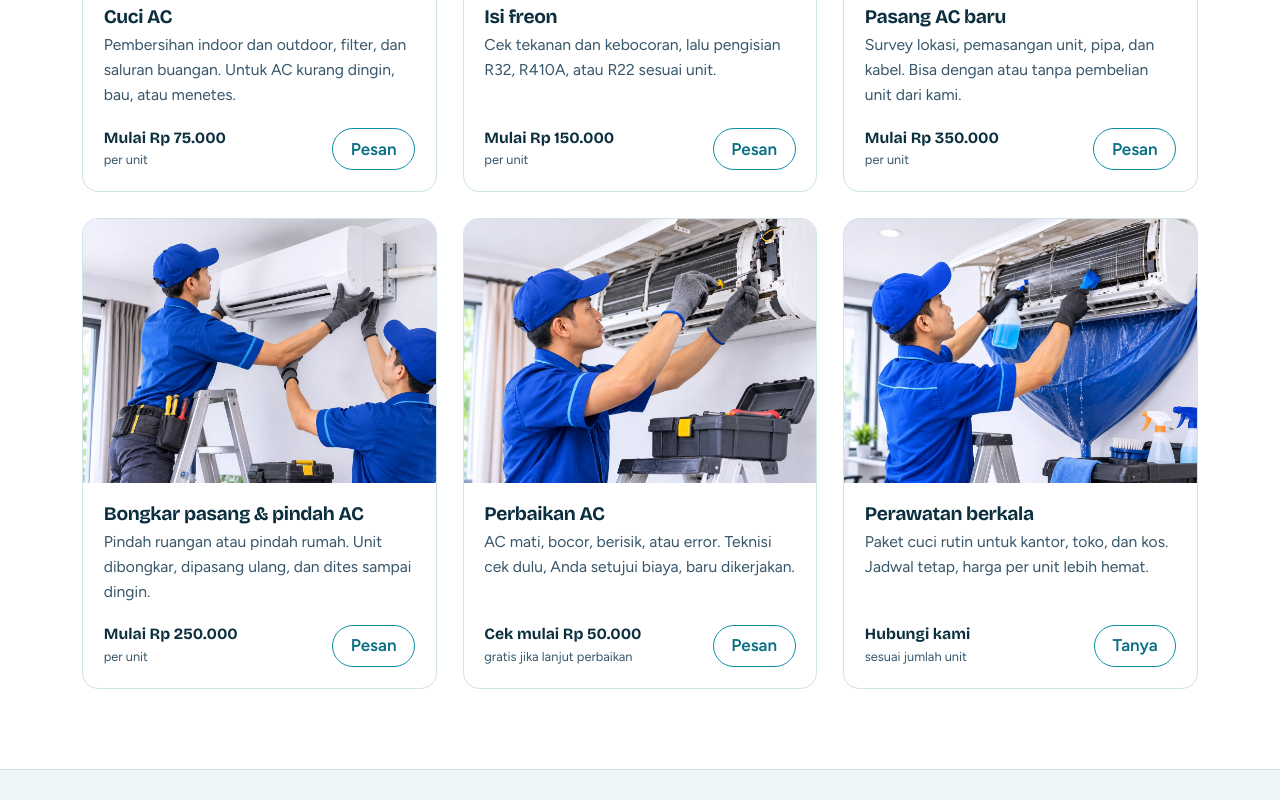
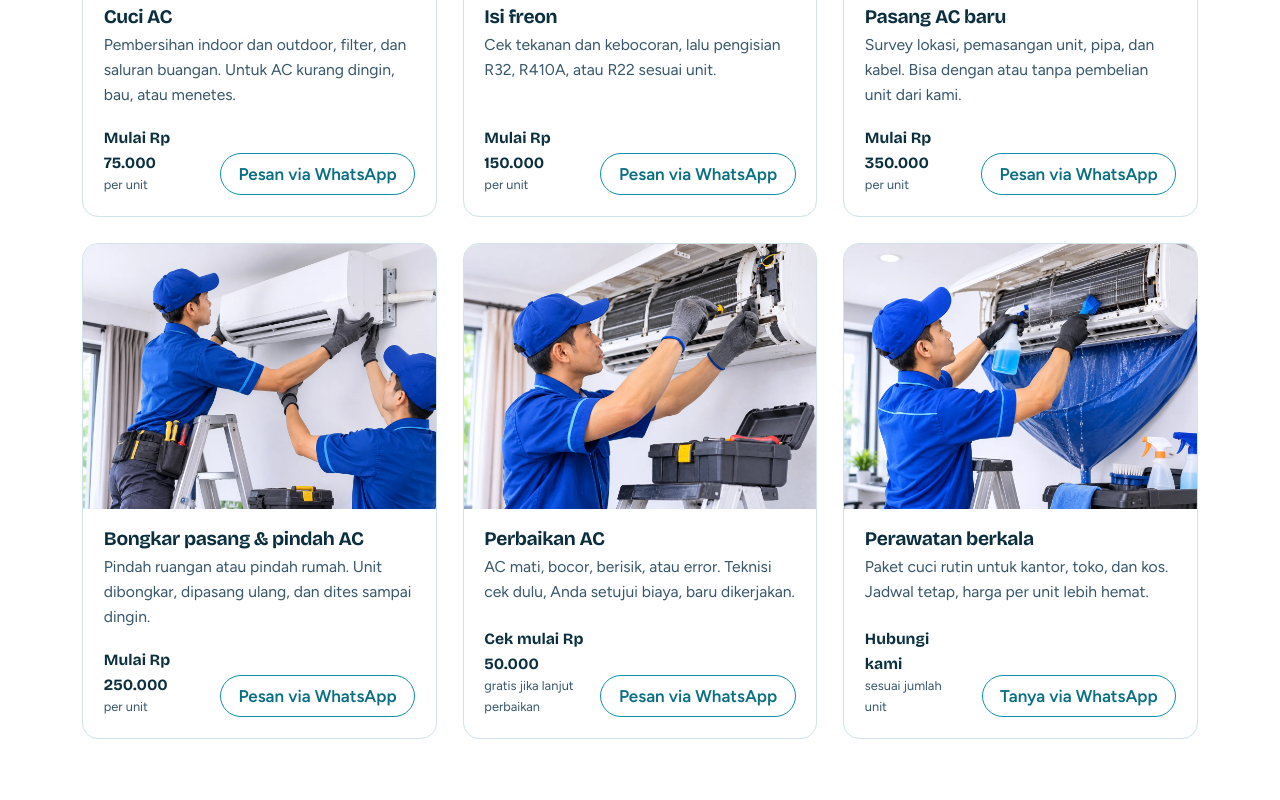
Before and after one commit to alljayaaircond-cyber/alljayaaircond-cyber, a plain HTML site: page index.html in a window 1280 px wide. Shown: the part 1440-2240 px from the top of the page. Drawn offline with nearby package versions, Linux system fonts and the light colour scheme; no server answers.

Commit message:
Modify WhatsApp booking link texts
Updated WhatsApp booking links to include 'via WhatsApp' for clarity.

```diff
--- a/index.html
+++ b/index.html
@@ -42,7 +42,7 @@
           <a href="#ulasan">Ulasan</a>
           <a href="#lokasi">Lokasi</a>
           <a href="#faq">FAQ</a>
-          <a class="btn btn-sm" data-wa href="#">Booking WhatsApp</a>
+          <a class="btn btn-sm" data-wa href="#">Hubungi Kami via WhatsApp</a>
         </nav>
         <div class="top-actions">
           <button class="theme-btn" id="themeBtn" type="button" aria-pressed="false" aria-label="Ganti ke mode gelap">
@@ -69,7 +69,7 @@
             <h1>AC dingin lagi, teknisi datang ke rumah Anda.</h1>
             <p class="lead">Cuci AC, isi freon, perbaikan, dan pemasangan AC baru untuk rumah, kantor, dan tempat usaha. Harga disebut di awal, pekerjaan bergaransi.</p>
             <div class="cta-row">
-              <a class="btn" data-wa href="#">Booking via WhatsApp</a>
+              <a class="btn" data-wa href="#">Chat WhatsApp Sekarang</a>
               <a class="btn btn-ghost" href="#layanan">Lihat layanan</a>
             </div>
             <p class="g-chip has-rating" hidden>
@@ -119,7 +119,7 @@
                 <p>Pembersihan indoor dan outdoor, filter, dan saluran buangan. Untuk AC kurang dingin, bau, atau menetes.</p>
                 <div class="card-foot">
                   <p class="price">Mulai Rp 75.000<small>per unit</small></p>
-                  <a class="more" data-wa="Saya ingin cuci AC." href="#">Pesan</a>
+                  <a class="more" data-wa="Saya ingin cuci AC." href="#">Pesan via WhatsApp</a>
                 </div>
               </div>
             </article>
@@ -133,7 +133,7 @@
                 <p>Cek tekanan dan kebocoran, lalu pengisian R32, R410A, atau R22 sesuai unit.</p>
                 <div class="card-foot">
                   <p class="price">Mulai Rp 150.000<small>per unit</small></p>
-                  <a class="more" data-wa="Saya ingin isi freon." href="#">Pesan</a>
+                  <a class="more" data-wa="Saya ingin isi freon." href="#">Pesan via WhatsApp</a>
                 </div>
               </div>
             </article>
@@ -147,7 +147,7 @@
                 <p>Survey lokasi, pemasangan unit, pipa, dan kabel. Bisa dengan atau tanpa pembelian unit dari kami.</p>
                 <div class="card-foot">
                   <p class="price">Mulai Rp 350.000<small>per unit</small></p>
-                  <a class="more" data-wa="Saya ingin pasang AC baru." href="#">Pesan</a>
+                  <a class="more" data-wa="Saya ingin pasang AC baru." href="#">Pesan via WhatsApp</a>
                 </div>
               </div>
             </article>
@@ -161,7 +161,7 @@
                 <p>Pindah ruangan atau pindah rumah. Unit dibongkar, dipasang ulang, dan dites sampai dingin.</p>
                 <div class="card-foot">
                   <p class="price">Mulai Rp 250.000<small>per unit</small></p>
-                  <a class="more" data-wa="Saya ingin bongkar pasang AC." href="#">Pesan</a>
+                  <a class="more" data-wa="Saya ingin bongkar pasang AC." href="#">Pesan via WhatsApp</a>
                 </div>
               </div>
             </article>
@@ -175,7 +175,7 @@
                 <p>AC mati, bocor, berisik, atau error. Teknisi cek dulu, Anda setujui biaya, baru dikerjakan.</p>
                 <div class="card-foot">
                   <p class="price">Cek mulai Rp 50.000<small>gratis jika lanjut perbaikan</small></p>
-                  <a class="more" data-wa="Saya ingin perbaikan AC." href="#">Pesan</a>
+                  <a class="more" data-wa="Saya ingin perbaikan AC." href="#">Pesan via WhatsApp</a>
                 </div>
               </div>
             </article>
@@ -189,7 +189,7 @@
                 <p>Paket cuci rutin untuk kantor, toko, dan kos. Jadwal tetap, harga per unit lebih hemat.</p>
                 <div class="card-foot">
                   <p class="price">Hubungi kami<small>sesuai jumlah unit</small></p>
-                  <a class="more" data-wa="Saya ingin paket perawatan berkala." href="#">Tanya</a>
+                  <a class="more" data-wa="Saya ingin paket perawatan berkala." href="#">Tanya via WhatsApp</a>
                 </div>
               </div>
             </article>
```
